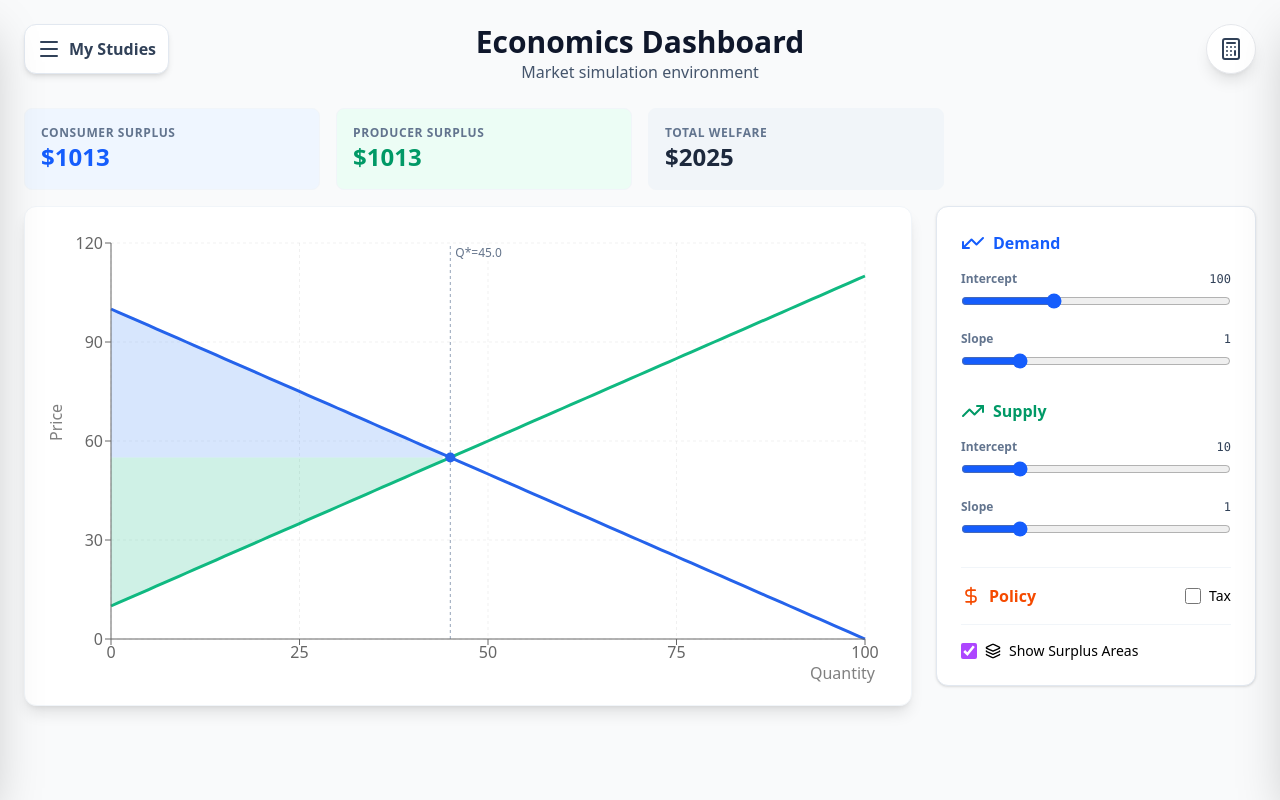
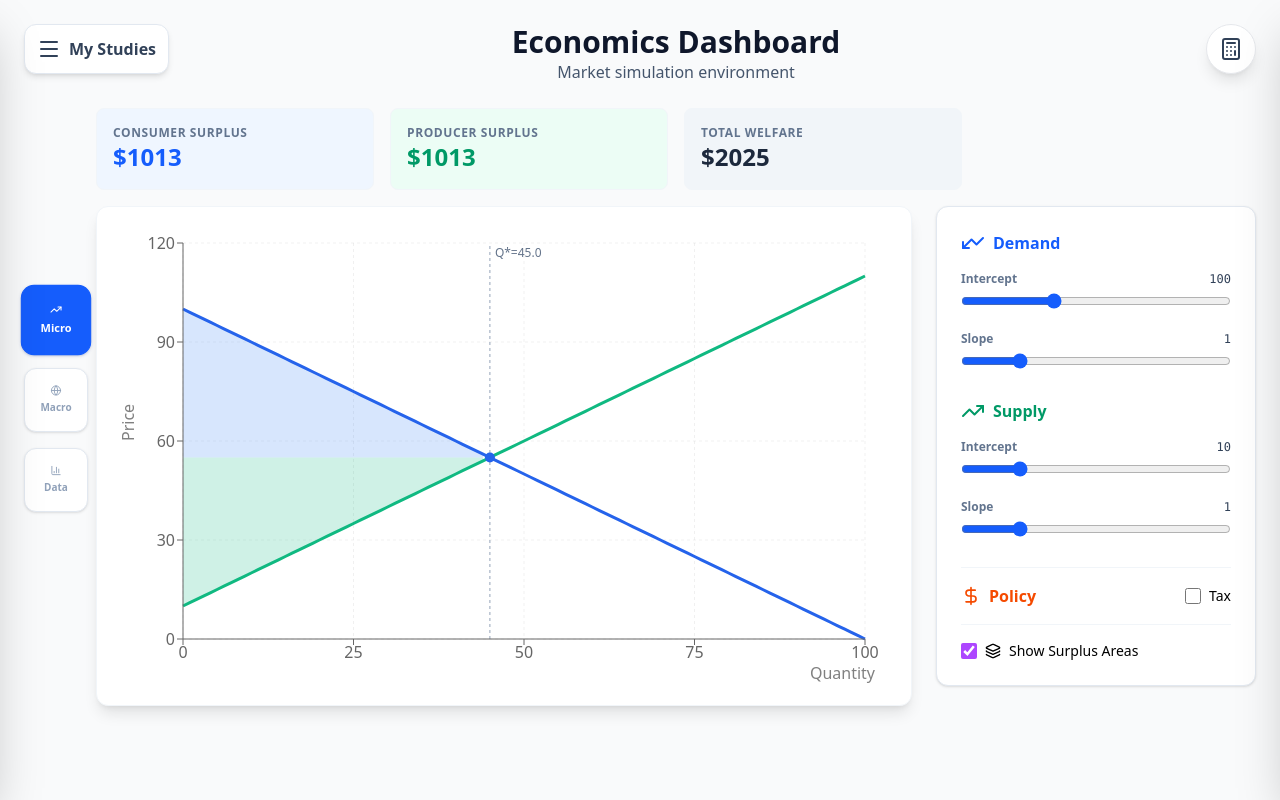
Before and after one commit to eliezerperl/school-curriculum, a React (Vite) app: page /economics in a window 1280 px wide. Built offline with nearby package versions, Linux system fonts and the light colour scheme.

Commit message:
cleaned up routes and add analytics

```diff
--- a/package.json
+++ b/package.json
@@ -10,6 +10,7 @@
     "preview": "vite preview"
   },
   "dependencies": {
+    "@vercel/analytics": "^1.6.1",
     "lucide-react": "^0.561.0",
     "mathjs": "^15.1.0",
     "react": "^19.2.0",
--- a/src/components/layout/AppLayout.tsx
+++ b/src/components/layout/AppLayout.tsx
@@ -1,16 +1,17 @@
-import { EconomicsPage } from '../../modules/economics/pages/EconomicsPage';
+import React from 'react';
 import { Navigation } from './Navigation';
 
-function App() {
+// Define that this component expects 'children'
+interface AppLayoutProps {
+  children: React.ReactNode;
+}
+
+export const AppLayout: React.FC<AppLayoutProps> = ({ children }) => {
   return (
-    <div className="bg-gray-50 min-h-screen">
-      {/* Global Navigation (Left Sidebar) */}
+    <div className="min-h-screen bg-gray-50">
       <Navigation />
 
-      {/* Main Page Content */}
-      <EconomicsPage />
+      <main className="relative z-0">{children}</main>
     </div>
   );
-}
-
-export default App;
+};
--- a/src/components/layout/Navigation.tsx
+++ b/src/components/layout/Navigation.tsx
@@ -7,8 +7,8 @@ export const Navigation: React.FC = () => {
   // Example list of your current and future modules
   const modules = [
     { name: 'Economics', icon: <TrendingUp size={18} />, active: true },
-    { name: 'Calculus', icon: <Sigma size={18} />, active: false }, // Future
-    { name: 'Python', icon: <Code size={18} />, active: false },    // Future
+    { name: 'Calculus', icon: <Sigma size={18} />, active: false },
+    { name: 'Python', icon: <Code size={18} />, active: false },
   ];
 
   return (
@@ -18,10 +18,11 @@ export const Navigation: React.FC = () => {
         {!isOpen && (
           <button
             onClick={() => setIsOpen(true)}
-            className="bg-white p-3 rounded-xl shadow-md border border-slate-200 text-slate-700 hover:bg-slate-50 transition-all hover:scale-105 flex items-center gap-2"
-          >
+            className="bg-white p-3 rounded-xl shadow-md border border-slate-200 text-slate-700 hover:bg-slate-50 transition-all hover:scale-105 flex items-center gap-2">
             <Menu size={24} />
-            <span className="font-bold text-slate-700 hidden sm:inline">My Studies</span>
+            <span className="font-bold text-slate-700 hidden sm:inline">
+              My Studies
+            </span>
           </button>
         )}
       </div>
@@ -38,8 +39,7 @@ export const Navigation: React.FC = () => {
       <div
         className={`fixed top-0 left-0 h-full w-72 bg-slate-900 text-white shadow-2xl z-50 transform transition-transform duration-300 ease-in-out ${
           isOpen ? 'translate-x-0' : '-translate-x-full'
-        }`}
-      >
+        }`}>
         {/* Sidebar Header */}
         <div className="p-6 flex justify-between items-center border-b border-slate-800">
           <div className="flex items-center gap-3">
@@ -50,8 +50,7 @@ export const Navigation: React.FC = () => {
           </div>
           <button
             onClick={() => setIsOpen(false)}
-            className="text-slate-400 hover:text-white transition"
-          >
+            className="text-slate-400 hover:text-white transition">
             <X size={24} />
           </button>
         </div>
@@ -69,8 +68,7 @@ export const Navigation: React.FC = () => {
                 mod.active
                   ? 'bg-blue-600 text-white shadow-lg shadow-blue-900/20'
                   : 'text-slate-400 hover:bg-slate-800 hover:text-white'
-              }`}
-            >
+              }`}>
               {mod.icon}
               <span className="font-medium">{mod.name}</span>
             </button>
@@ -85,11 +83,12 @@ export const Navigation: React.FC = () => {
             </div>
             <div>
               <p className="text-sm font-bold text-white">Student</p>
-              <p className="text-xs text-slate-500">Year 1 • Digital Science</p>
+              <p className="text-xs text-slate-500">
+                Digital Sciences and Economics
+              </p>
             </div>
           </div>
         </div>
-
       </div>
     </>
   );
--- a/src/main.tsx
+++ b/src/main.tsx
@@ -1,22 +1,20 @@
 import { StrictMode } from 'react';
 import { createRoot } from 'react-dom/client';
-import { BrowserRouter, Routes, Route, Navigate } from 'react-router-dom';
+import { BrowserRouter } from 'react-router-dom';
+import { Analytics } from "@vercel/analytics/react";
 import './index.css';
 
-import AppLayout from './components/layout/AppLayout';
-import ComingSoon from './modules/ComingSoon';
-import { EconomicsPage } from './modules/economics/pages/EconomicsPage';
+// Import Layout and Routes separately
+import { AppLayout } from './components/layout/AppLayout';
+import { AppRoutes } from './shared/AppRoutes';
 
 createRoot(document.getElementById('root')!).render(
   <StrictMode>
+    <Analytics />
     <BrowserRouter>
-      <Routes>
-        <Route path="/" element={<AppLayout />}>
-          <Route index element={<Navigate to="/economics" replace />} />
-          <Route path="economics" element={<EconomicsPage />} />
-          <Route path="calculus" element={<ComingSoon />} />
-        </Route>
-      </Routes>
+      <AppLayout>
+        <AppRoutes />
+      </AppLayout>
     </BrowserRouter>
   </StrictMode>
 );
--- a/src/modules/economics/components/dashboard/SupplyDemandControls.tsx
+++ b/src/modules/economics/components/dashboard/SupplyDemandControls.tsx
@@ -10,7 +10,7 @@ interface Props {
 
 export const SupplyDemandControls: React.FC<Props> = ({ params, setters }) => {
   return (
-    <div className="space-y-6 bg-white p-6 rounded-xl shadow-sm border border-slate-200 max-h-[65vh] overflow-y-auto">
+    <div className="space-y-6 bg-white p-6 rounded-xl shadow-sm border border-slate-200 max-h-[66vh] overflow-y-auto">
       {/* Demand */}
       <ControlSection
         title="Demand"
--- a/src/modules/economics/pages/EconomicsPage.tsx
+++ b/src/modules/economics/pages/EconomicsPage.tsx
@@ -1,12 +1,68 @@
-import React from 'react';
+import React, { useState } from 'react';
+import { TrendingUp, Globe, BarChart3 } from 'lucide-react';
+
 import { SupplyDemand } from '../components/dashboard/SupplyDemand';
 import { Tools } from '../components/Tools';
 
+type TabId = 'micro' | 'macro' | 'data';
+
 export const EconomicsPage: React.FC = () => {
+  const [activeTab, setActiveTab] = useState<TabId>('micro');
+
   return (
     <div className="min-h-screen bg-gray-50 relative overflow-hidden">
-      {/* Main Content Area */}
-      <div className="p-6 max-w-7xl mx-auto h-auto flex flex-col">
+
+      {/* --- FLOATING ICONS (Vertical Dock on Left) --- */}
+      <div className="fixed left-6 top-1/2 -translate-y-1/2 z-30 flex flex-col gap-4">
+
+        {/* Tab 1: Micro */}
+        <button
+          onClick={() => setActiveTab('micro')}
+          title="Market Equilibrium"
+          className={`p-4 rounded-xl shadow-sm border transition-all duration-200 flex flex-col items-center justify-center w-16 h-16 ${
+            activeTab === 'micro'
+              ? 'bg-blue-600 border-blue-600 text-white shadow-lg shadow-blue-900/20 scale-110'
+              : 'bg-white border-slate-200 text-slate-400 hover:text-blue-600 hover:border-blue-200'
+          }`}
+        >
+          <TrendingUp size={24} />
+          <span className="text-[10px] font-bold mt-1">Micro</span>
+        </button>
+
+        {/* Tab 2: Macro */}
+        <button
+          onClick={() => setActiveTab('macro')}
+          title="Macroeconomics"
+          className={`p-4 rounded-xl shadow-sm border transition-all duration-200 flex flex-col items-center justify-center w-16 h-16 ${
+            activeTab === 'macro'
+              ? 'bg-blue-600 border-blue-600 text-white shadow-lg shadow-blue-900/20 scale-110'
+              : 'bg-white border-slate-200 text-slate-400 hover:text-blue-600 hover:border-blue-200'
+          }`}
+        >
+          <Globe size={24} />
+          <span className="text-[10px] font-bold mt-1">Macro</span>
+        </button>
+
+        {/* Tab 3: Data */}
+        <button
+          onClick={() => setActiveTab('data')}
+          title="Data Analysis"
+          className={`p-4 rounded-xl shadow-sm border transition-all duration-200 flex flex-col items-center justify-center w-16 h-16 ${
+            activeTab === 'data'
+              ? 'bg-blue-600 border-blue-600 text-white shadow-lg shadow-blue-900/20 scale-110'
+              : 'bg-white border-slate-200 text-slate-400 hover:text-blue-600 hover:border-blue-200'
+          }`}
+        >
+          <BarChart3 size={24} />
+          <span className="text-[10px] font-bold mt-1">Data</span>
+        </button>
+
+      </div>
+
+      {/* --- MAIN CONTENT AREA --- */}
+      {/* Added pl-24 (Padding Left 6rem) so the icons don't overlap the text */}
+      <div className="p-6 pl-24 max-w-7xl mx-auto h-auto flex flex-col">
+
         <header className="mb-6 text-center">
           <h1 className="text-3xl font-bold text-slate-900">
             Economics Dashboard
@@ -15,7 +71,30 @@ export const EconomicsPage: React.FC = () => {
         </header>
 
         <main className="flex-1 min-h-0">
-          <SupplyDemand />
+
+          {/* Active Tab Content */}
+          {activeTab === 'micro' && (
+             <div className="animate-in fade-in slide-in-from-bottom-4 duration-500">
+               <SupplyDemand />
+             </div>
+          )}
+
+          {activeTab === 'macro' && (
+            <div className="h-96 flex flex-col items-center justify-center text-slate-400 border-2 border-dashed border-slate-200 rounded-xl bg-slate-50/50">
+              <Globe size={48} className="mb-4 opacity-50" />
+              <h3 className="text-lg font-semibold text-slate-600">Macroeconomics</h3>
+              <p className="text-sm">Coming in Semester 2</p>
+            </div>
+          )}
+
+          {activeTab === 'data' && (
+            <div className="h-96 flex flex-col items-center justify-center text-slate-400 border-2 border-dashed border-slate-200 rounded-xl bg-slate-50/50">
+              <BarChart3 size={48} className="mb-4 opacity-50" />
+              <h3 className="text-lg font-semibold text-slate-600">Data Analysis</h3>
+              <p className="text-sm">Python Integration</p>
+            </div>
+          )}
+
         </main>
       </div>
 
--- /dev/null
+++ b/src/shared/AppRoutes.tsx
@@ -0,0 +1,13 @@
+import { Routes, Route, Navigate } from 'react-router-dom';
+import { EconomicsPage } from '../modules/economics/pages/EconomicsPage';
+
+export const AppRoutes = () => {
+  return (
+    <Routes>
+
+      <Route path="/" element={<Navigate to="/economics" replace />} />
+      <Route path="/economics" element={<EconomicsPage />} />
+
+    </Routes>
+  );
+};
```
Also changed, not shown: 1 other file (tests, documents, lock files or other folders).
